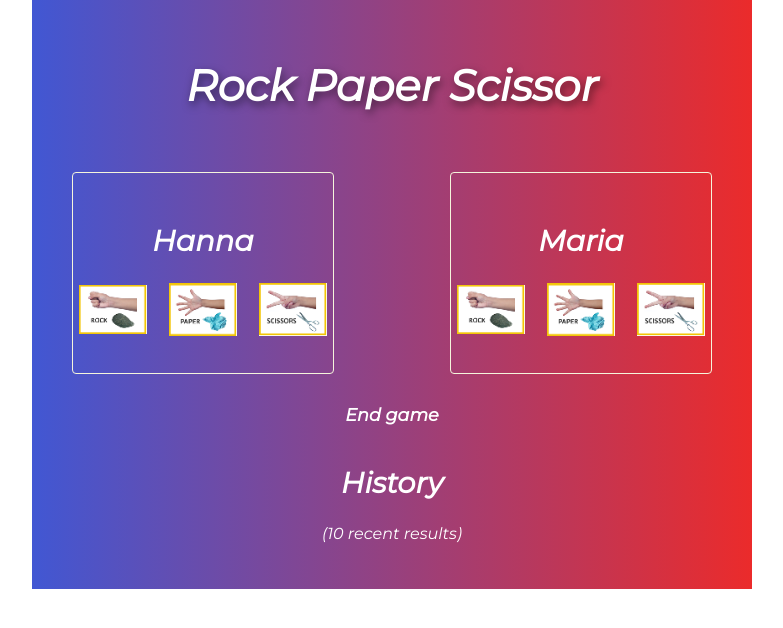
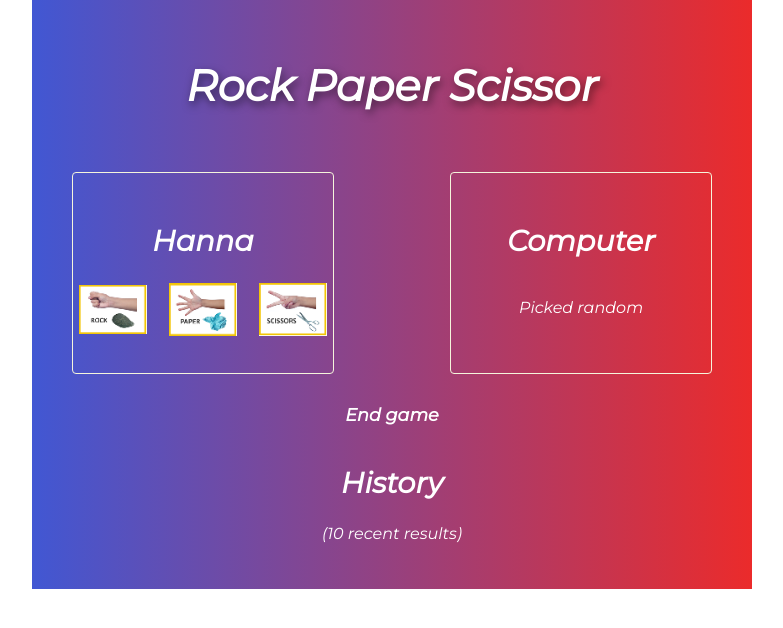
Before and after one commit to huenguyensw/rock-scissor-paper, a React (Create React App) app: page /playing in a window 1280 px wide. Shown: the top 628 px of the page, without its empty margins (248-1031 px from the left). Built offline with nearby package versions, Linux system fonts and the light colour scheme.

Commit message:
fixed gamemode

```diff
--- a/src/components/GameMode.js
+++ b/src/components/GameMode.js
@@ -33,7 +33,7 @@ const GameMode = () => {
         </select>
       </div>
       <div>
-        {gameMode==='1'?'Enter player name:':'Enter player 1:'}<span> </span>
+        {gameMode === '1'?'Enter player name:':'Enter player 1:'}<span> </span>
         <input type='text' value={player1} onChange={handleNameOfPlayer1} />
       </div>
       {gameMode === '2' &&
--- a/src/components/Root.js
+++ b/src/components/Root.js
@@ -3,7 +3,7 @@ import { Outlet } from 'react-router-dom'
 import "./root.css"
 
 const Root = () => {
-    const [gameMode, setGameMode] = useState(1);
+    const [gameMode, setGameMode] = useState('1');
     const [player1, setPlayer1] = useState('Hanna');
     const [player2, setPlayer2] = useState('Maria');
     const [results, setResults] = useState({});
```
